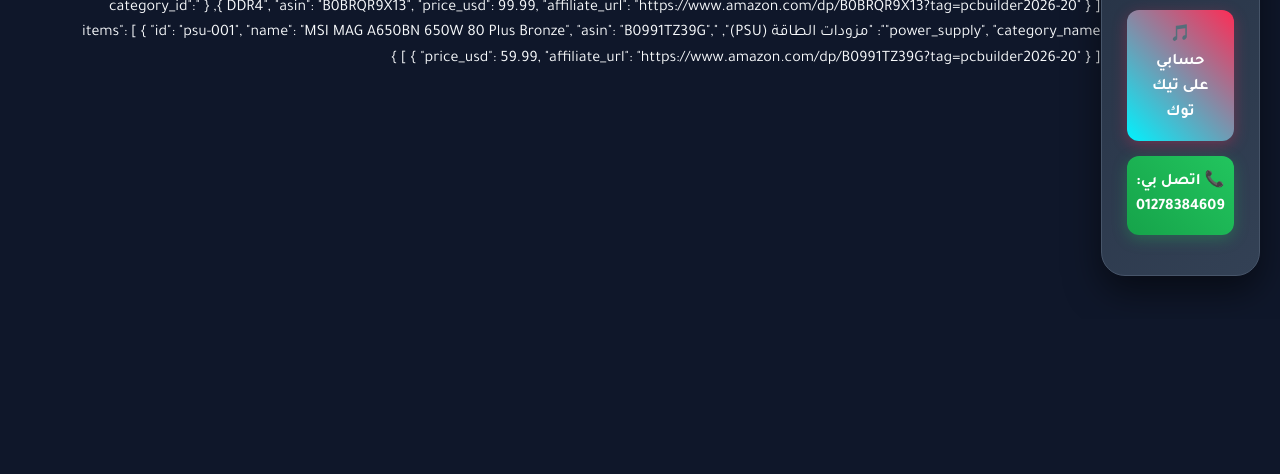
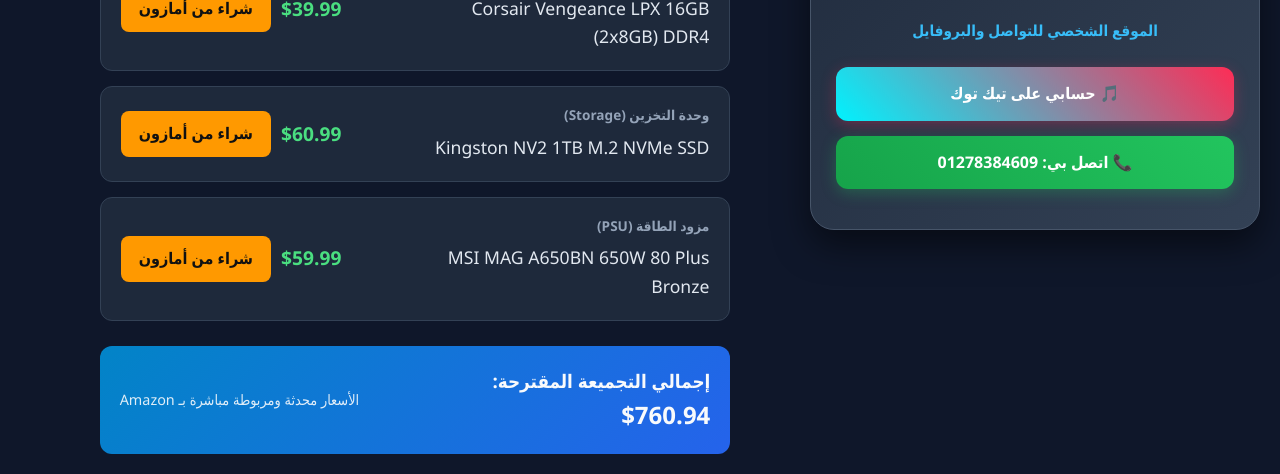
Before and after one commit to omarrefaatemam-ops/my-websaite, a plain HTML site: page index.html in a window 1280 px wide. Shown: the part 481-955 px from the top of the page. Before the commit the page ends 800 px from the top, so only its background shows below. Drawn offline with Linux system fonts and the light colour scheme.

Commit message:
Update index.html

```diff
--- a/index.html
+++ b/index.html
@@ -116,93 +116,121 @@
             </a>
         </div>
     </div>
-{
-  "tracking_id": "pcbuilder2026-20",
-  "categories": [
-    {
-      "category_id": "cpu",
-      "category_name": "المعالجات (CPUs)",
-      "items": [
-        {
-          "id": "cpu-001",
-          "name": "Intel Core i5-13400F",
-          "asin": "B0BN83N3B7",
-          "price_usd": 199.99,
-          "affiliate_url": "https://www.amazon.com/dp/B0BN83N3B7?tag=pcbuilder2026-20"
-        },
-        {
-          "id": "cpu-002",
-          "name": "AMD Ryzen 5 7600X",
-          "asin": "B0BBJDS62N",
-          "price_usd": 229.00,
-          "affiliate_url": "https://www.amazon.com/dp/B0BBJDS62N?tag=pcbuilder2026-20"
-        }
-      ]
-    },
-    {
-      "category_id": "gpu",
-      "category_name": "كروت الشاشة (GPUs)",
-      "items": [
-        {
-          "id": "gpu-001",
-          "name": "NVIDIA GeForce RTX 4060 8GB",
-          "asin": "B0C8JY4NKR",
-          "price_usd": 299.99,
-          "affiliate_url": "https://www.amazon.com/dp/B0C8JY4NKR?tag=pcbuilder2026-20"
-        }
-      ]
-    },
-    {
-      "category_id": "ram",
-      "category_name": "الرامات (RAM)",
-      "items": [
-        {
-          "id": "ram-001",
-          "name": "Corsair Vengeance LPX 16GB (2x8GB) DDR4",
-          "asin": "B0143UM4TC",
-          "price_usd": 39.99,
-          "affiliate_url": "https://www.amazon.com/dp/B0143UM4TC?tag=pcbuilder2026-20"
-        }
-      ]
-    },
-    {
-      "category_id": "storage",
-      "category_name": "وحدات التخزين (Storage)",
-      "items": [
-        {
-          "id": "ssd-001",
-          "name": "Kingston NV2 1TB M.2 NVMe SSD",
-          "asin": "B0BBWH1R8H",
-          "price_usd": 60.99,
-          "affiliate_url": "https://www.amazon.com/dp/B0BBWH1R8H?tag=pcbuilder2026-20"
-        }
-      ]
-    },
-    {
-      "category_id": "motherboard",
-      "category_name": "اللوحات الأم (Motherboards)",
-      "items": [
-        {
-          "id": "mb-001",
-          "name": "MSI PRO B760M-P DDR4",
-          "asin": "B0BRQR9X13",
-          "price_usd": 99.99,
-          "affiliate_url": "https://www.amazon.com/dp/B0BRQR9X13?tag=pcbuilder2026-20"
-        }
-      ]
-    },
-    {
-      "category_id": "power_supply",
-      "category_name": "مزودات الطاقة (PSU)",
-      "items": [
-        {
-          "id": "psu-001",
-          "name": "MSI MAG A650BN 650W 80 Plus Bronze",
-          "asin": "B0991TZ39G",
-          "price_usd": 59.99,
-          "affiliate_url": "https://www.amazon.com/dp/B0991TZ39G?tag=pcbuilder2026-20"
-        }
-      ]
+    <!DOCTYPE html>
+<html lang="ar" dir="rtl">
+<head>
+  <meta charset="UTF-8">
+  <meta name="viewport" content="width=device-width, initial-scale=1.0">
+  <title>تجميعة الكمبيوتر - PC Builder</title>
+  <style>
+    * { box-sizing: border-box; font-family: 'Segoe UI', Tahoma, Geneva, Verdana, sans-serif; }
+    body { background-color: #0f172a; color: #f8fafc; margin: 0; padding: 20px; }
+    .container { max-width: 1000px; margin: auto; }
+    h1 { text-align: center; color: #38bdf8; margin-bottom: 30px; }
+
+    .builder-grid { display: grid; grid-template-columns: 1fr; gap: 15px; }
+
+    .part-card {
+      background-color: #1e293b;
+      border: 1px solid #334155;
+      border-radius: 12px;
+      padding: 15px 20px;
+      display: flex;
+      justify-content: space-between;
+      align-items: center;
+      flex-wrap: wrap;
+      gap: 10px;
     }
-  ]
-}
+
+    .part-info { flex: 2; min-width: 250px; }
+    .part-category { font-size: 0.85rem; color: #94a3b8; font-weight: bold; }
+    .part-title { font-size: 1.1rem; color: #e2e8f0; margin: 5px 0; }
+
+    .part-price { font-size: 1.2rem; font-weight: bold; color: #4ade80; flex: 1; text-align: left; }
+
+    .buy-btn {
+      background-color: #ff9900;
+      color: #111;
+      text-decoration: none;
+      padding: 10px 18px;
+      border-radius: 8px;
+      font-weight: bold;
+      transition: 0.2s;
+    }
+    .buy-btn:hover { background-color: #ffac33; }
+
+    .summary-card {
+      background: linear-gradient(135deg, #0284c7, #2563eb);
+      border-radius: 12px;
+      padding: 20px;
+      margin-top: 25px;
+      display: flex;
+      justify-content: space-between;
+      align-items: center;
+      flex-wrap: wrap;
+    }
+    .total-price { font-size: 1.5rem; font-weight: bold; }
+  </style>
+</head>
+<body>
+
+  <div class="container">
+    <h1>مُجمع قطع الكمبيوتر (PC Builder)</h1>
+
+    <div id="builder" class="builder-grid">
+      <!-- يتم تحميل القطع هنا تلقائياً بـ JavaScript -->
+    </div>
+
+    <div class="summary-card">
+      <div>
+        <h3>إجمالي التجميعة المقترحة:</h3>
+        <span id="total-amount" class="total-price">$0.00</span>
+      </div>
+      <p style="margin: 0; font-size: 0.9rem; opacity: 0.9;">الأسعار محدثة ومربوطة مباشرة بـ Amazon</p>
+    </div>
+  </div>
+
+  <script>
+    const TRACKING_ID = "pcbuilder2026-20";
+
+    // بيانات التجميعة كاملة
+    const pcParts = [
+      { category: "المعالج (CPU)", name: "Intel Core i5-13400F", asin: "B0BN83N3B7", price: 199.99 },
+      { category: "كارت الشاشة (GPU)", name: "NVIDIA GeForce RTX 4060 8GB", asin: "B0C8JY4NKR", price: 299.99 },
+      { category: "اللوحة الأم (Motherboard)", name: "MSI PRO B760M-P DDR4", asin: "B0BRQR9X13", price: 99.99 },
+      { category: "الرامات (RAM)", name: "Corsair Vengeance LPX 16GB (2x8GB) DDR4", asin: "B0143UM4TC", price: 39.99 },
+      { category: "وحدة التخزين (Storage)", name: "Kingston NV2 1TB M.2 NVMe SSD", asin: "B0BBWH1R8H", price: 60.99 },
+      { category: "مزود الطاقة (PSU)", name: "MSI MAG A650BN 650W 80 Plus Bronze", asin: "B0991TZ39G", price: 59.99 }
+    ];
+
+    function renderPCBuilder() {
+      const builderContainer = document.getElementById('builder');
+      let totalPrice = 0;
+
+      builderContainer.innerHTML = '';
+
+      pcParts.forEach(part => {
+        totalPrice += part.price;
+        const affiliateLink = `https://www.amazon.com/dp/${part.asin}?tag=${TRACKING_ID}`;
+
+        const cardHTML = `
+          <div class="part-card">
+            <div class="part-info">
+              <span class="part-category">${part.category}</span>
+              <div class="part-title">${part.name}</div>
+            </div>
+            <div class="part-price">$${part.price.toFixed(2)}</div>
+            <a href="${affiliateLink}" target="_blank" class="buy-btn">شراء من أمازون</a>
+          </div>
+        `;
+        builderContainer.innerHTML += cardHTML;
+      });
+
+      document.getElementById('total-amount').innerText = `$${totalPrice.toFixed(2)}`;
+    }
+
+    // تشغيل الدالة فور تحميل الصفحة
+    renderPCBuilder();
+  </script>
+</body>
+</html>
```
